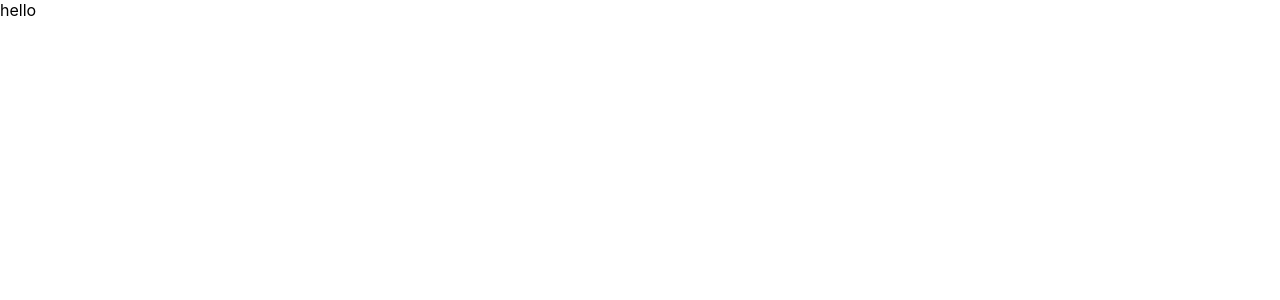
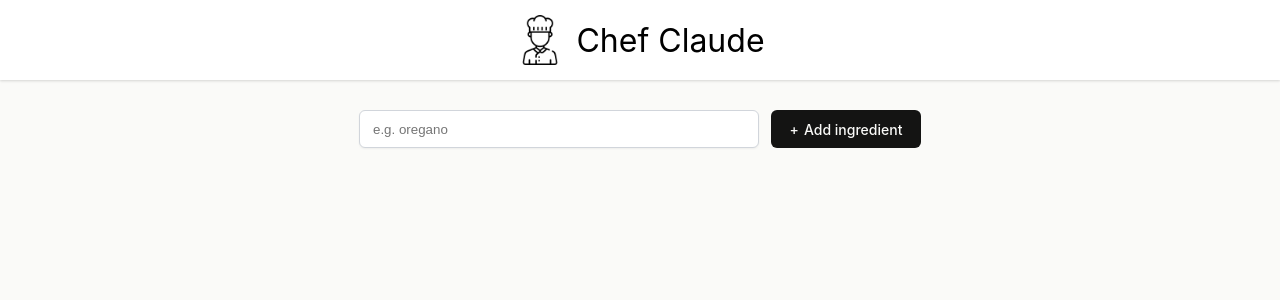
Before and after one commit to Priyanshu-Iron/Chef-Claude, a React (Vite) app: page / in a window 1280 px wide. Shown: the top 300 px of the page. Built offline with nearby package versions, Linux system fonts and the light colour scheme.

Commit message:
Chef Claude First Push

```diff
--- a/src/App.jsx
+++ b/src/App.jsx
@@ -1,11 +1,13 @@
 import { useState } from 'react'
-import './App.css'
+import Header from './Header'
+import Master from './Master'
 
 function App() {
 
   return (
     <>
-      hello
+      <Header />
+      <Master />
     </>
   )
 }
--- /dev/null
+++ b/src/Header.jsx
@@ -0,0 +1,13 @@
+import React from 'react'
+import ChefIcon from "../src/assets/chef-icon.png"
+
+const Header = () => {
+  return (
+    <header>
+        <img src={ChefIcon} alt="ChefIcon" />
+        <h1>Chef Claude</h1>
+    </header>
+  )
+}
+
+export default Header
--- /dev/null
+++ b/src/Master.jsx
@@ -0,0 +1,34 @@
+import React from "react"
+
+export default function Master() {
+
+    const [ingredients, setIngredients] = React.useState([])
+
+    const ingredientsListItems = ingredients.map(ingredient => (
+        <li key={ingredient}>{ingredient}</li>
+    ))
+
+    function handleSubmit(event) {
+        event.preventDefault()
+        const formData = new FormData(event.currentTarget)
+        const newIngredient = formData.get("ingredient")
+        setIngredients(prevIngredients => [...prevIngredients, newIngredient])
+    }
+
+    return (
+        <main>
+            <form onSubmit={handleSubmit} className="add-ingredient-form">
+                <input
+                    type="text"
+                    placeholder="e.g. oregano"
+                    aria-label="Add ingredient"
+                    name="ingredient"
+                />
+                <button>Add ingredient</button>
+            </form>
+            <ul>
+                {ingredientsListItems}
+            </ul>
+        </main>
+    )
+}
--- a/src/index.css
+++ b/src/index.css
@@ -5,4 +5,60 @@
 body {
   margin: 0;
   font-family: Inter, sans-serif;
+  background-color: #FAFAF8;
 }
+
+header {
+  display: flex;
+  justify-content: center;
+  align-items: center;
+  gap: 11px;
+  height: 80px;
+  background-color: white;
+  box-shadow: 0px 1px 3px 0px rgba(0, 0, 0, 0.10), 0px 1px 2px 0px rgba(0, 0, 0, 0.06);
+}
+
+header > img {
+  width: 50px;
+}
+
+header > h1 {
+  font-weight: 400;
+}
+
+main {
+  padding: 30px 30px 10px;
+}
+
+.add-ingredient-form {
+  display: flex;
+  justify-content: center;
+  gap: 12px;
+  height: 38px;
+}
+
+.add-ingredient-form > input {
+  border-radius: 6px;
+  border: 1px solid #D1D5DB;
+  padding: 9px 13px;
+  box-shadow: 0px 1px 2px 0px rgba(0, 0, 0, 0.05);
+  flex-grow: 1;
+  min-width: 150px;
+  max-width: 400px;
+}
+
+.add-ingredient-form > button {
+  font-family: Inter, sans-serif;
+  border-radius: 6px;
+  border: none;
+  background-color: #141413;
+  color: #FAFAF8;
+  width: 150px;
+  font-size: 0.875rem;
+  font-weight: 500;
+}
+
+.add-ingredient-form > button::before {
+  content: "+";
+  margin-right: 5px;
+}
```
Also changed, not shown: src/App.css (deleted), src/assets/chef-icon.png (added).
